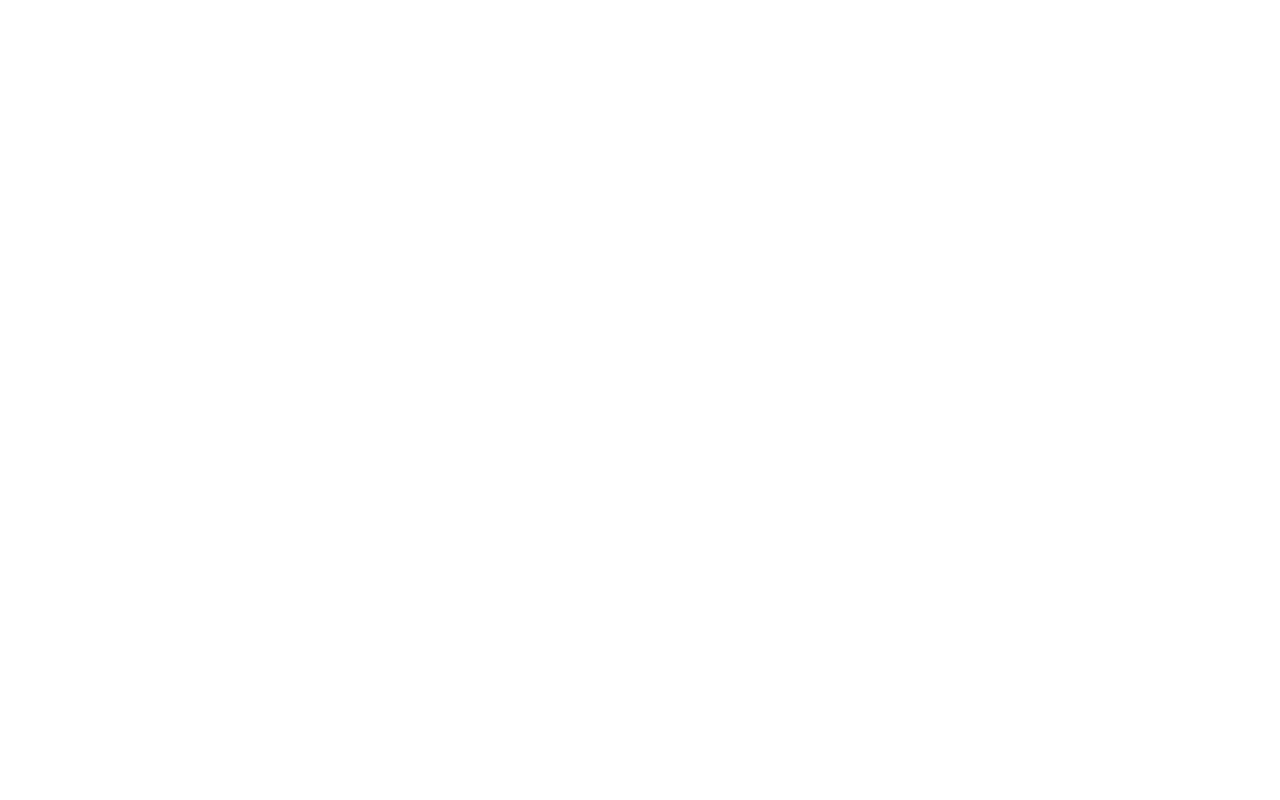
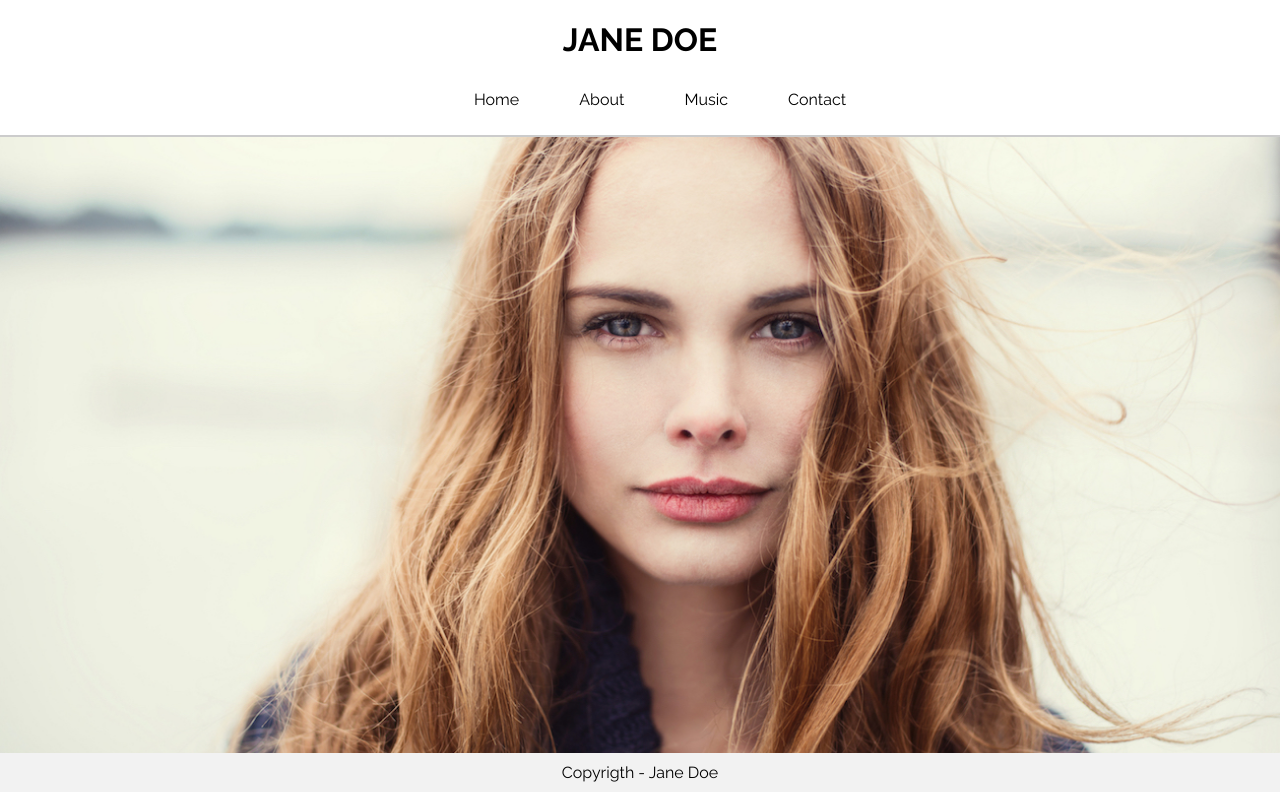
Before and after one commit to carolinacabril/Jane-Doe-project, a plain HTML site: page index.html in a window 1280 px wide. Drawn offline with Linux system fonts and the light colour scheme.

Commit message:
página incial feita

```diff
--- /dev/null
+++ b/css/style.css
@@ -0,0 +1,54 @@
+body{
+    box-sizing: border-box;
+    margin: 0px;
+    padding: 0px;
+    font-family: 'Raleway', sans-serif;
+}
+
+header {
+    border-bottom: 2px solid #ccc;
+}
+
+h1 {
+    text-align: center;
+}
+
+
+ul {
+    text-align: center;
+}
+
+nav ul li{
+    list-style: none;
+    display: inline-block;
+    padding: 10px 20px;
+}
+
+
+nav ul li a {
+    text-decoration: none;
+    padding-left: 8px;
+    padding-right: 8px;
+    text-align: center;
+    color: #000;
+}
+
+nav ul li a:hover {
+    color: dimgrey;
+}
+
+#banner {
+    width: 100%;
+    height: 77vh;
+    background-image: url('../img/jane.jpg');
+    background-size: cover;
+    background-repeat: no-repeat;
+    background-position: center;
+}
+
+footer p {
+    padding: 10px;
+    margin: 0px;
+    background-color: #f2f2f2;
+    text-align: center;
+}
--- a/index.html
+++ b/index.html
@@ -4,9 +4,27 @@
     <meta charset="UTF-8">
     <meta name="viewport" content="width=device-width, initial-scale=1.0">
     <meta http-equiv="X-UA-Compatible" content="ie=edge">
-    <title>Projeto Janedoe</title>
+    <link href="https://fonts.googleapis.com/css?family=Raleway:400,700&display=swap" rel="stylesheet">
+    <link rel="stylesheet" href="css/style.css">
+    <title>Jane Doe</title>
 </head>
 <body>
+    <header>
+    <h1>JANE DOE</h1>
+    <nav>
+        <ul>
+            <li><a href="./">Home</a></li>
+            <li><a href="about.html">About</a></li>
+            <li><a href="music.html">Music</a></li>
+            <li><a href="contact.html">Contact</a></li>
+        </ul>
+    </nav>
+</header>
+    <section id="banner">
 
+    </section>
+    <footer>
+        <p>Copyrigth - Jane Doe</p>
+    </footer>
 </body>
 </html>
```
Also changed, not shown: about.html (+29 -0 lines).
